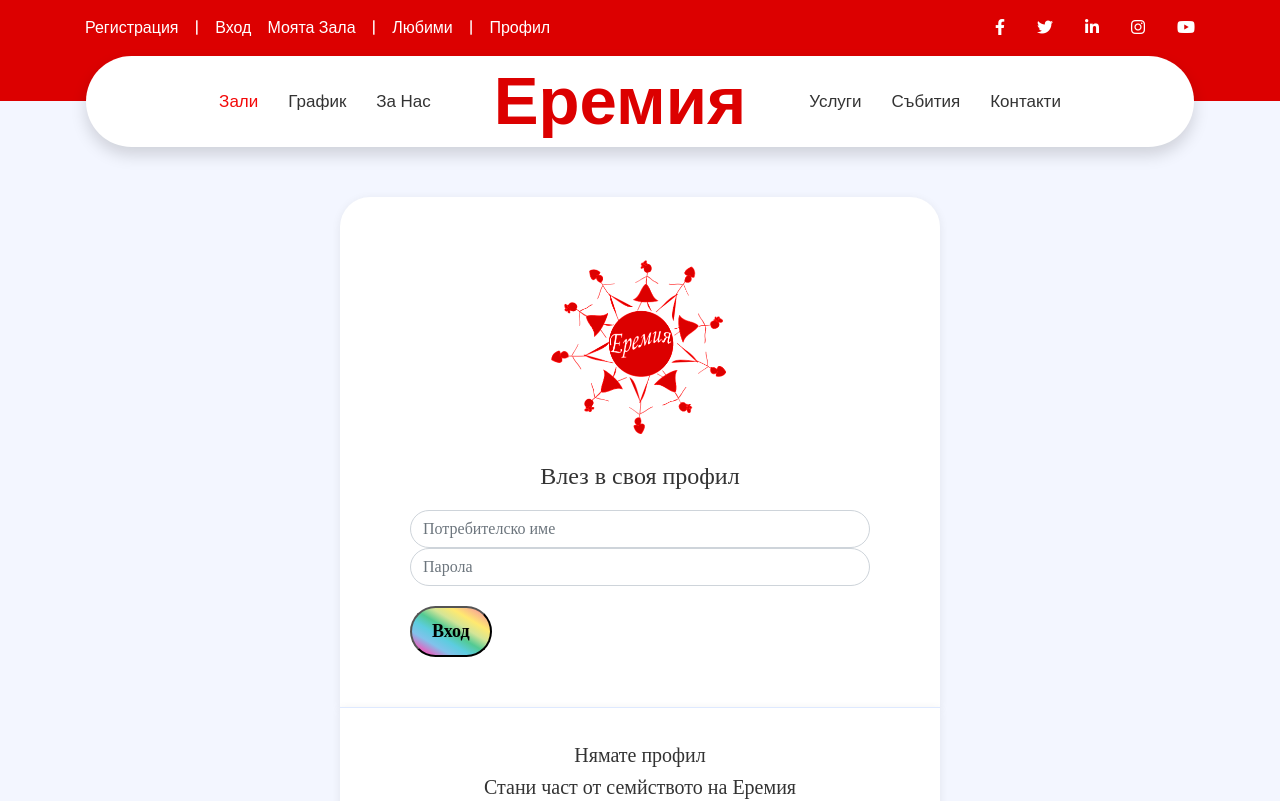
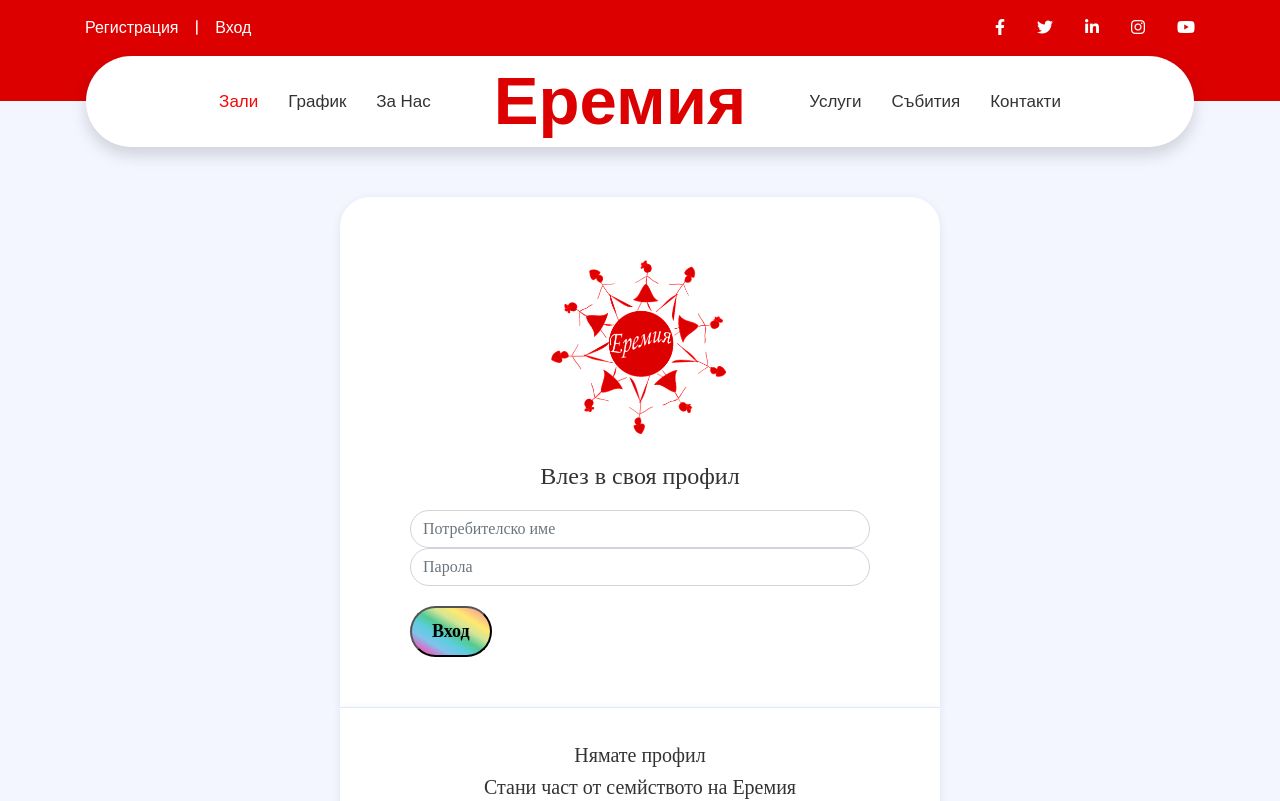
Before and after one commit to Virginia1188/Eremia, a React (Vite) app in the folder client/: page /login in a window 1280 px wide. Shown: the top 801 px of the page. Built offline with nearby package versions, Linux system fonts and the light colour scheme; a small style sheet from the web is missing.

Commit message:
Add navigation for logged in users

```diff
--- a/client/src/components/Topbar/Topbar.jsx
+++ b/client/src/components/Topbar/Topbar.jsx
@@ -1,6 +1,13 @@
+import { useContext } from "react";
 import { Link } from "react-router-dom";
+import AuthContext from "../../contexts/authContext";
 
 export default function Topbar() {
+
+    const {
+        isAuthenticated,
+        username
+    } = useContext(AuthContext)
     return (
         <div>
             <div className="container-fluid bg-primary py-3 d-none d-md-block">
@@ -8,14 +15,27 @@ export default function Topbar() {
                     <div className="row">
                         <div className="col-md-6 text-center text-lg-left mb-2 mb-lg-0">
                             <div className="d-inline-flex align-items-center">
-                            <Link className="text-white pr-3" to="/register">Регистрация</Link>
-                                <span className="text-white">|</span>
-                                <Link className="text-white px-3" to="/login">Вход</Link>
-                                <a className="text-white pr-3" href="">Моята Зала</a>
-                                <span className="text-white">|</span>
-                                <a className="text-white px-3" href="">Любими</a>
-                                <span className="text-white">|</span>
-                                <a className="text-white pl-3" href="">Профил</a>
+
+                                {!isAuthenticated && (
+                                    <div>
+                                        <Link className="text-white pr-3" to="/register">Регистрация</Link>
+                                        <span className="text-white">|</span>
+                                        <Link className="text-white px-3" to="/login">Вход</Link>
+                                    </div>
+                                )}
+
+                                {isAuthenticated && (
+                                    <div>
+                                        <Link className="text-white pr-3" href="">Моята Зала</Link>
+                                        <span className="text-white">|</span>
+                                        <Link className="text-white px-3" href="">Любими</Link>
+                                        <span className="text-white">|</span>
+                                        <Link className="text-white px-3" href="">Профил</Link>
+                                        <span className="text-white">|</span>
+                                        <Link className="text-white pl-3" href="">Изход</Link>
+                                    </div>
+                                )}
+
                             </div>
                         </div>
                         <div className="col-md-6 text-center text-lg-right">
```
